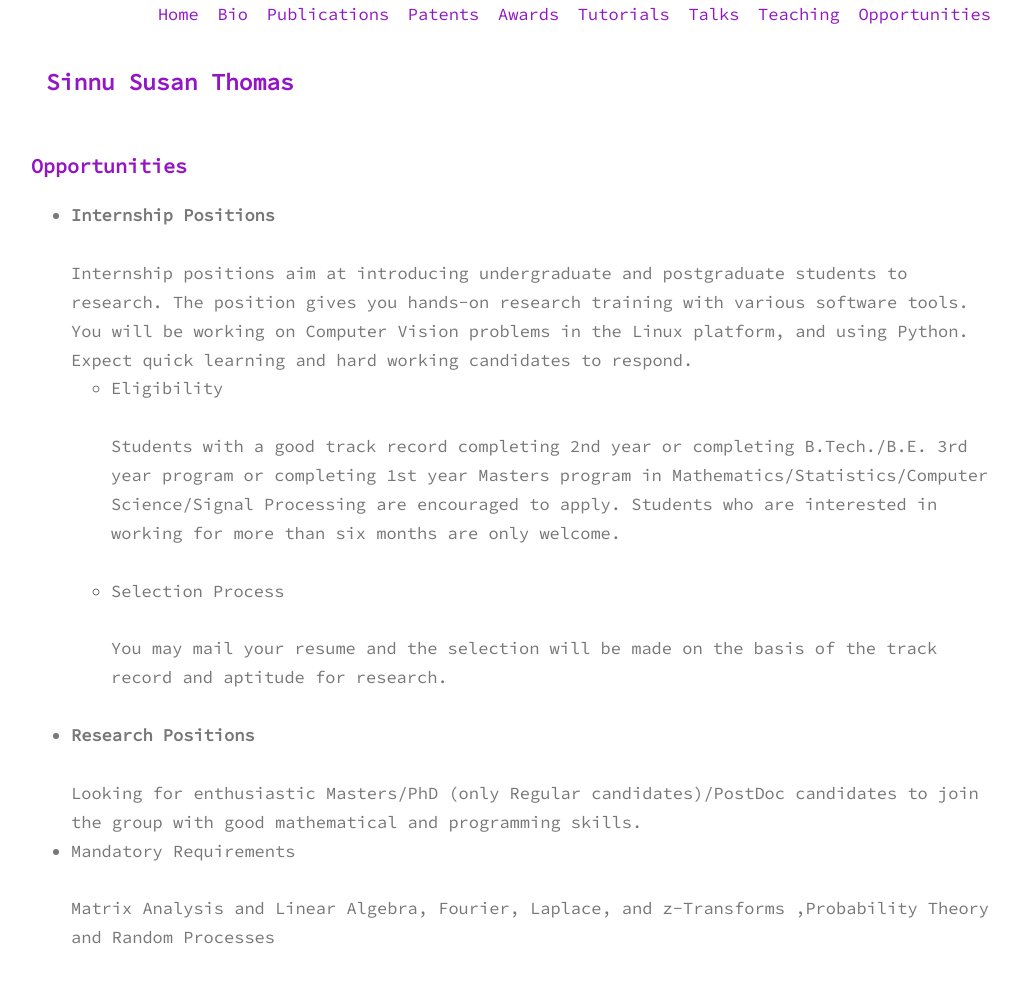
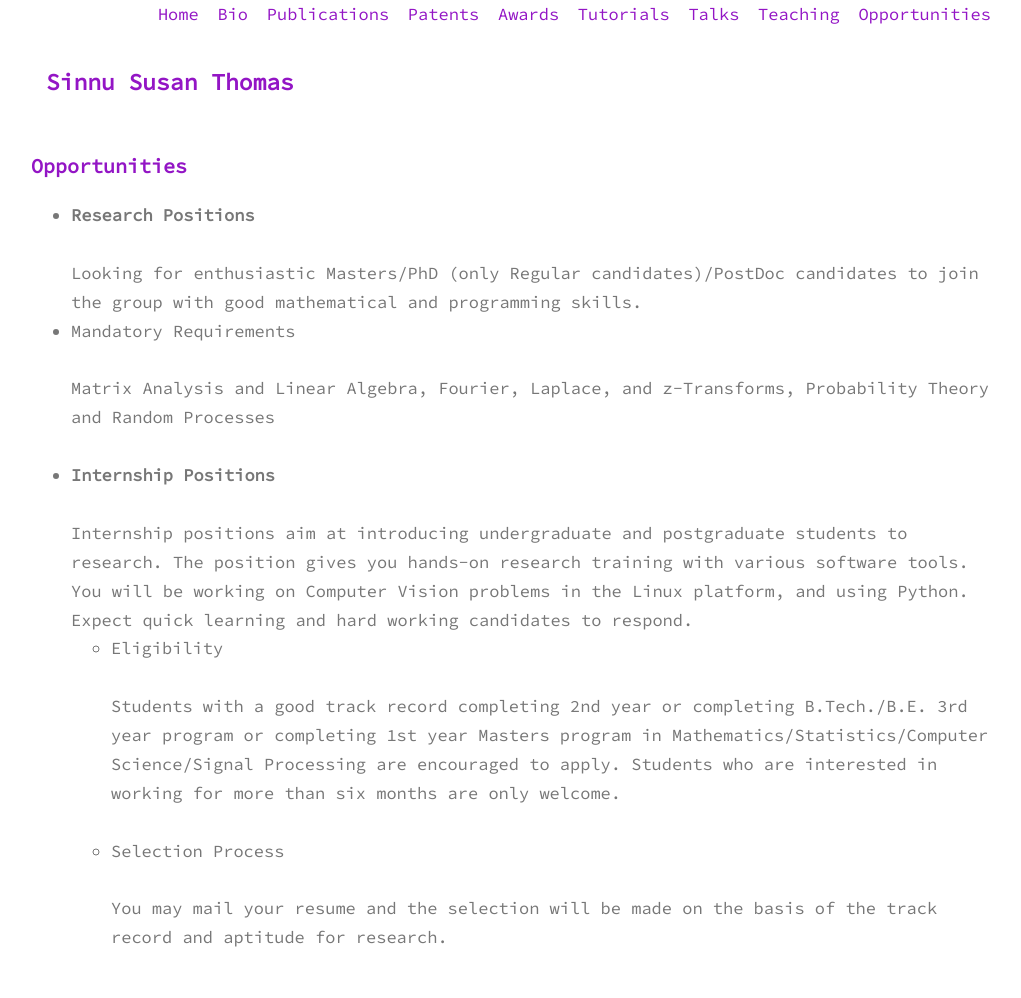
Before and after one commit to sinnuthomas/sinnuthomas.github.io, a Jekyll site: the page built from opportunities.md, in a window 1280 px wide. Shown: the whole page, without its empty margins (129-1150 px from the left). Built offline with Jekyll 4.4.1, drawn with Linux system fonts in a browser that asks for light colours.

Commit message:
Update opportunities.md

```diff
--- a/opportunities.md
+++ b/opportunities.md
@@ -4,6 +4,13 @@ title: Opportunities
 permalink: /opportunities/
 ---
 
+* **Research Positions**
+  <br/><br/>
+Looking for enthusiastic Masters/PhD (only Regular candidates)/PostDoc candidates to join the group with good mathematical and programming skills.
+* Mandatory Requirements
+  <br/><br/>
+   Matrix Analysis and Linear Algebra, Fourier, Laplace, and z-Transforms, Probability Theory and Random Processes
+   <br/><br/>
 * **Internship Positions**
   <br/><br/>
 Internship positions aim at introducing undergraduate and postgraduate students to research. The position gives you hands-on research training with various software tools.  You will be working on Computer Vision problems in the Linux platform, and using Python. Expect quick learning and hard working candidates to respond.
@@ -15,10 +22,3 @@ Internship positions aim at introducing undergraduate and postgraduate students
   <br/><br/>
    You may mail your resume and the selection will be made on the basis of the track record and aptitude for research.
    <br/><br/>
-* **Research Positions**
-  <br/><br/>
-Looking for enthusiastic Masters/PhD (only Regular candidates)/PostDoc candidates to join the group with good mathematical and programming skills.
-* Mandatory Requirements
-  <br/><br/>
-   Matrix Analysis and Linear Algebra, Fourier, Laplace, and z-Transforms ,Probability Theory and Random Processes
-   <br/><br/>
```
